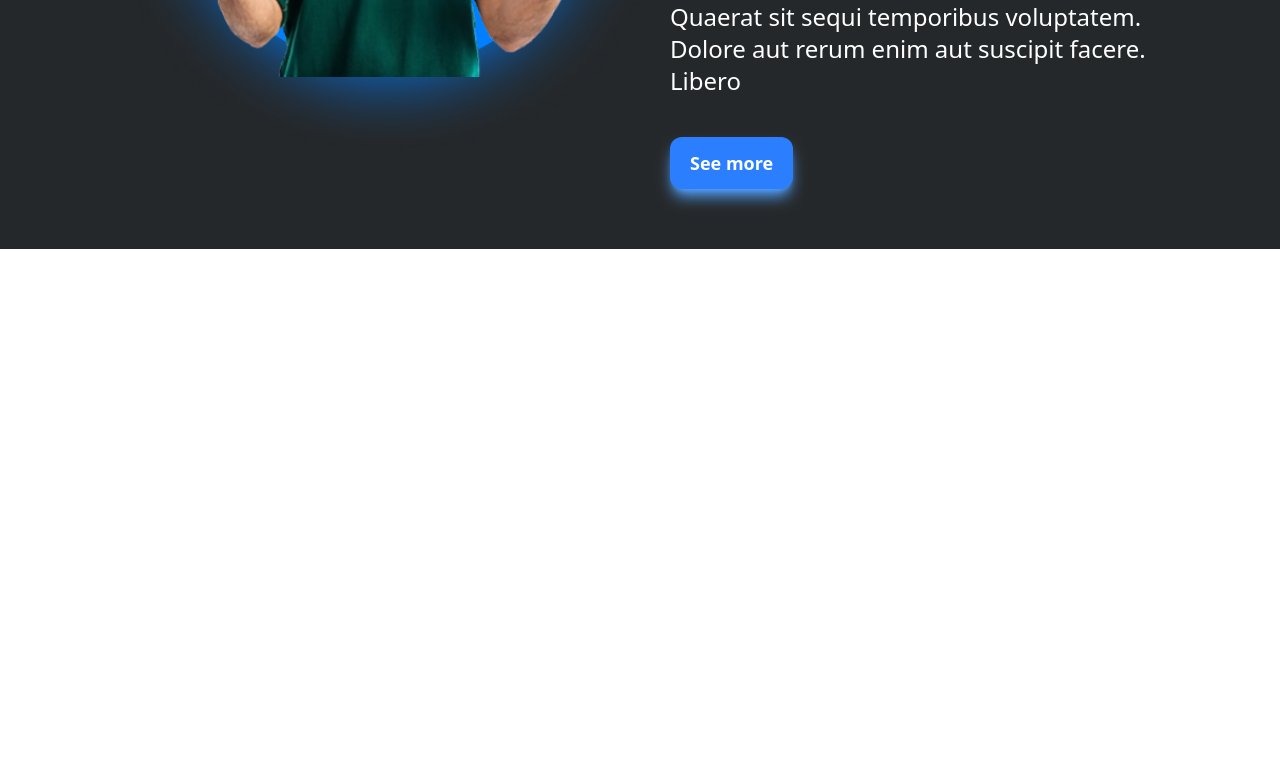
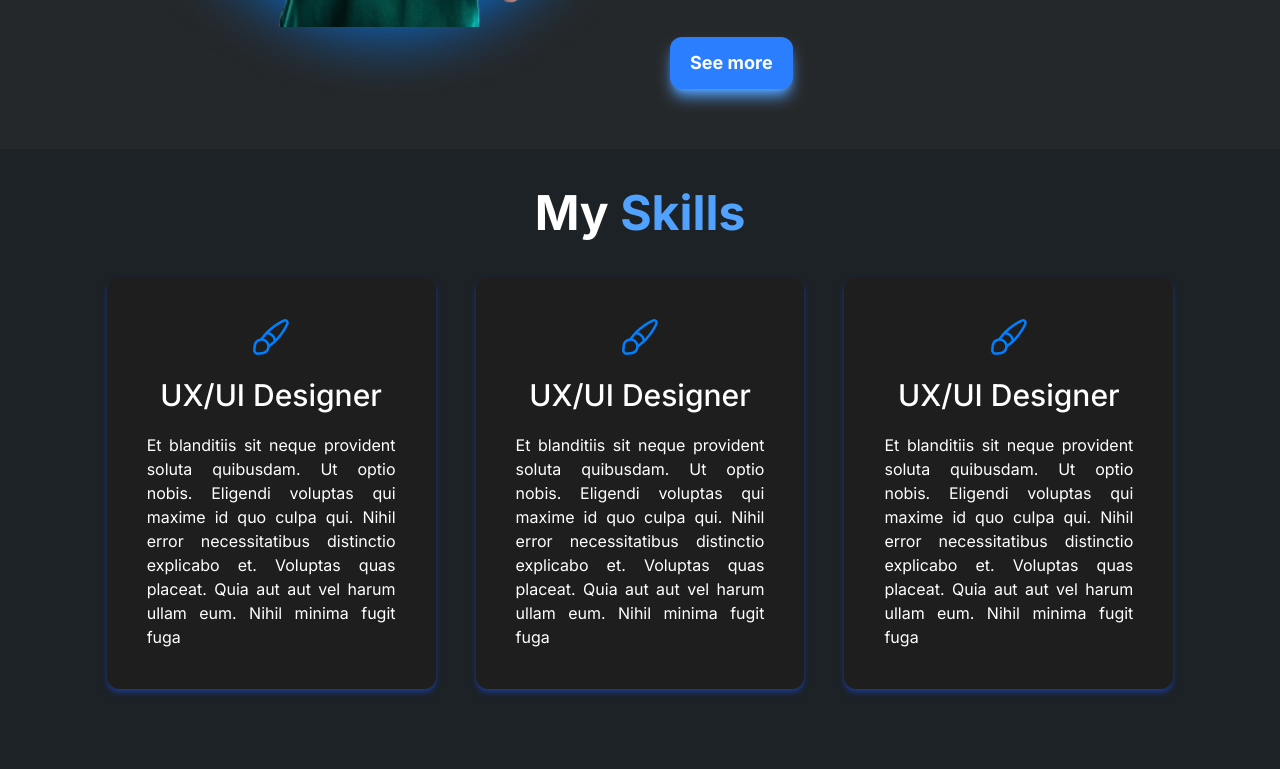
Before and after one commit to AhmedSami019/practice-of-tailwind, a plain HTML site: page index.html in a window 1280 px wide. Shown: the part 1219-1988 px from the top of the page. Before the commit the page ends 1468 px from the top, so only its background shows below. Drawn offline with nearby package versions, Linux system fonts and the light colour scheme.

Commit message:
working on the My skills section

```diff
--- a/index.html
+++ b/index.html
@@ -8,13 +8,13 @@
     <script src="https://cdn.jsdelivr.net/npm/@tailwindcss/browser@4"></script>
     <!-- this is the link of css -->
     <link rel="stylesheet" href="style.css" />
-    <!-- link of fontawesome -->
+    <!-- link of font awesome -->
     <script
       src="https://kit.fontawesome.com/3ee5fd7562.js"
       crossorigin="anonymous"
     ></script>
   </head>
-  <body>
+  <body class="inter-font">
     <!-- this is the header section -->
     <header class="bg-[#1C2226] text-white">
       <!-- this is the nav section -->
@@ -69,14 +69,16 @@
 
     <!-- this is the about section -->
     <section class="bg-[#25282A] text-white">
-      <div class="flex flex-col md:flex-row justify-between items-center w-10/12 mx-auto py-10">
+      <div
+        class="flex flex-col md:flex-row justify-between items-center w-10/12 mx-auto py-10"
+      >
         <div class="relative">
           <img class="w-full absolute top-14" src="images/banner.png" alt="" />
           <img class="w-full" src="images/rouded.png" alt="" />
         </div>
         <div class="w-full md:w-6/12 space-y-5 text-center md:text-start">
-          <h2 class="text-8xl font-bold">About me</h2>
-          <h2 class="text-6xl font-medium">UI/UX Designer</h2>
+          <h2 class="text-5xl font-bold">About me</h2>
+          <h2 class="text-4xl font-medium">UI/UX Designer</h2>
           <p class="text-2xl">
             Et blanditiis sit neque provident soluta quibusdam. Ut optio nobis.
             Eligendi voluptas qui maxime id quo culpa qui. Nihil error
@@ -86,7 +88,7 @@
             Quaerat sit sequi temporibus voluptatem. Dolore aut rerum enim aut
             suscipit facere. Libero
           </p>
-           <button
+          <button
             class="bg-blue-500 py-3 px-5 rounded-xl font-bold text-lg my-5 shadow-lg shadow-blue-400"
           >
             See more
@@ -94,5 +96,63 @@
         </div>
       </div>
     </section>
+
+    <!-- this is the skills section -->
+    <section class="bg-[#1C2226] text-white">
+      <div class="py-10 w-10/12 mx-auto">
+        <h2 class="text-5xl font-bold text-center">
+          My <span class="text-blue-400">Skills</span>
+        </h2>
+        <!-- this is the card section -->
+        <div class="grid grid-cols-1 md:grid-cols-3 gap-10 py-10">
+          <!-- this is single card -->
+          <div
+            class="bg-[#1E1E1E] shadow-blue-900 shadow-md p-10 rounded-xl flex flex-col items-center gap-5 text-justify"
+          >
+            <div>
+              <div><img src="images/brush.png" alt="brush image" /></div>
+            </div>
+            <h3 class="text-3xl font-medium">UX/UI Designer</h3>
+            <p>
+              Et blanditiis sit neque provident soluta quibusdam. Ut optio
+              nobis. Eligendi voluptas qui maxime id quo culpa qui. Nihil error
+              necessitatibus distinctio explicabo et. Voluptas quas placeat.
+              Quia aut aut vel harum ullam eum. Nihil minima fugit fuga
+            </p>
+          </div>
+          <!-- this is single card -->
+          <div
+            class="bg-[#1E1E1E] shadow-blue-900 shadow-md p-10 rounded-xl flex flex-col items-center gap-5 text-justify"
+          >
+            <div>
+              <div><img src="images/brush.png" alt="brush image" /></div>
+            </div>
+            <h3 class="text-3xl font-medium">UX/UI Designer</h3>
+            <p>
+              Et blanditiis sit neque provident soluta quibusdam. Ut optio
+              nobis. Eligendi voluptas qui maxime id quo culpa qui. Nihil error
+              necessitatibus distinctio explicabo et. Voluptas quas placeat.
+              Quia aut aut vel harum ullam eum. Nihil minima fugit fuga
+            </p>
+          </div>
+          <!-- this is single card -->
+          <div
+            class="bg-[#1E1E1E] shadow-blue-900 shadow-md p-10 rounded-xl flex flex-col items-center gap-5 text-justify"
+          >
+            <div>
+              <div><img src="images/brush.png" alt="brush image" /></div>
+            </div>
+            <h3 class="text-3xl font-medium">UX/UI Designer</h3>
+            <p>
+              Et blanditiis sit neque provident soluta quibusdam. Ut optio
+              nobis. Eligendi voluptas qui maxime id quo culpa qui. Nihil error
+              necessitatibus distinctio explicabo et. Voluptas quas placeat.
+              Quia aut aut vel harum ullam eum. Nihil minima fugit fuga
+            </p>
+          </div>
+
+        </div>
+      </div>
+    </section>
   </body>
 </html>
```
